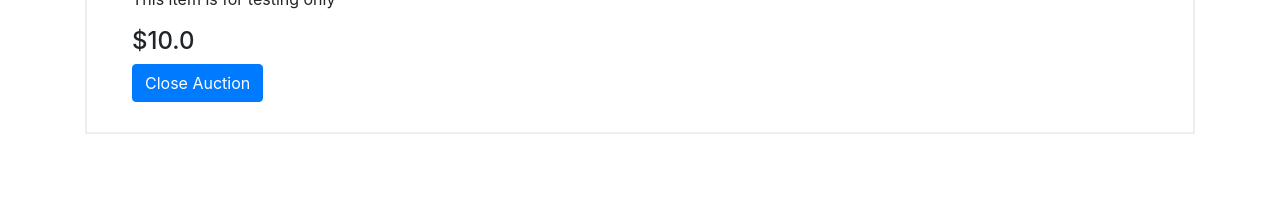
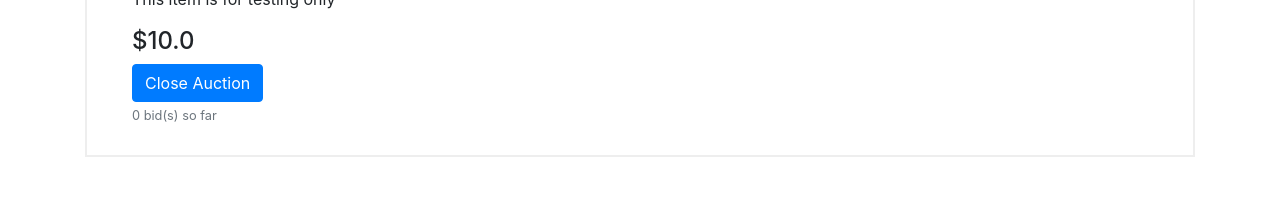
Before and after one commit to YahiaNagib/Auction-site, a Django app: page /listing/1 in a window 1280 px wide. Shown: the part 584-800 px from the top of the page. Run offline with Django 3.2, Linux system fonts and the light colour scheme; a user stored in the database is signed in; data comes from the database, SQL or seed files in the repository; both versions use the stored data as it was after the commit; some libraries are stand-ins or nearby versions.

Commit message:
implement add bid and closing auction and declaring winner

```diff
--- a/auctions/models.py
+++ b/auctions/models.py
@@ -20,9 +20,10 @@ class Listing(models.Model):
     current_bid = models.FloatField()
     date = models.DateTimeField(default=timezone.now)
     image_URL = models.URLField(blank=True, default="")
-    user = models.ForeignKey(User, on_delete=models.CASCADE)
+    user = models.ForeignKey(User, related_name="listings", on_delete=models.CASCADE)
     category = models.CharField(max_length=50)
     is_active = models.BooleanField(default=True)
+    winner = models.ForeignKey(User, related_name="win_listings", on_delete=models.CASCADE, blank=True, null=True)
 
     def __str__(self):
         return self.title
@@ -45,4 +46,4 @@ class Bid(models.Model):
     user = models.ForeignKey(User, on_delete=models.CASCADE)
 
     def __str__(self):
-        return f"Listing: {listing.title}, value:{self.bid}"
+        return f"Listing: {self.listing.title}, value:{self.bid}"
--- a/auctions/templates/auctions/listing-page.html
+++ b/auctions/templates/auctions/listing-page.html
@@ -10,6 +10,9 @@
                 <h3> {{ listing.title }} </h3>
             {% else %}
                 <h3> {{ listing.title }} (CLOSED) </h3>
+                {% if listing.winner == user %}
+                <h4> Congratulations! You won this auction </h4>
+                {% endif %}
             {% endif %}
             {% if user.username == listing.user.username %}
                 <p> Added by you </p>
@@ -27,12 +30,14 @@
             {% if listing.is_active %}
                 {% if user.username == listing.user.username %}
                     <a class="btn btn-primary" href="{% url 'close-bid' listing.id %}"> Close Auction </a>
+                    <small class="form-text text-muted">{{bids_number}} bid(s) so far</small>
                 {% else %}
-                    <form class="bid-form" action="#" method="POST">
+                    <form class="bid-form" action="{% url 'add-bid' %}" method="POST">
                         {% csrf_token %}
                         <div class="form-group">
-                            <small class="form-text text-muted">Number of bids so far</small>
-                            <input type="text" class="form-control bid-value mb-2">
+                            <small class="form-text text-muted">{{bids_number}} bid(s) so far</small>
+                            <input type="text" class="form-control bid-value mb-2" name="bid" required>
+                            <input type="text" value={{listing.id}} name="listing-id" hidden>
                             <input type="submit" class="btn btn-primary">
                             {% if is_watched %}
                                 <a class="btn btn-danger" href="{% url 'remove-watchlist' listing.id %}"> Remove from Watchlist </a>
@@ -55,10 +60,11 @@
                     </div>
                 {% endfor %}
             </div>
-            <form action="#" method="POST">
+            <form action="{% url 'add-comment' %}" method="POST">
                 {% csrf_token %}
                 <div class="form-group">
-                    <textarea type="text" class="form-control bid-value mb-2"></textarea>
+                    <textarea type="text" name="comment-content" class="form-control bid-value mb-2" required></textarea>
+                    <input type="text" name="listing-id" value={{listing.id}} hidden>
                     <input type="submit" value="Add comment" class="btn btn-primary">
                 </div>
             </form>
--- a/auctions/urls.py
+++ b/auctions/urls.py
@@ -12,5 +12,7 @@ urlpatterns = [
     path("addwatchlist/<int:id>", views.add_watchlist, name="add-watchlist"),
     path("remove/watchlist/<int:id>", views.remove_watchlist, name="remove-watchlist"),
     path("close/<int:id>", views.close_bid, name="close-bid"),
+    path("addcomment", views.add_comment, name="add-comment"),
+    path("addbid", views.add_bid, name="add-bid"),
 
 ]
--- a/auctions/views.py
+++ b/auctions/views.py
@@ -6,7 +6,7 @@ from django.contrib.auth.decorators import login_required
 from django.urls import reverse
 from .models import User, Listing, Category, Comment, Bid, Watchlist
 
-
+# main page
 def index(request):
     listings = Listing.objects.filter(is_active=True).order_by("-date").all()
     context = {
@@ -14,17 +14,21 @@ def index(request):
     }
     return render(request, "auctions/index.html", context)
 
-
+# single listing page
+@login_required
 def listing_page(request, id):
     listing = Listing.objects.filter(id=id).first()
+    listing_bids = Bid.objects.filter(listing=listing).count()
     user_watchlist = [item.listing for item in request.user.watchlist.all()]
     is_watched = listing in user_watchlist
     context = {
         "listing": listing,
-        "is_watched": is_watched
+        "is_watched": is_watched,
+        "bids_number": listing_bids
     }
     return render(request, "auctions/listing-page.html", context)
 
+# watchlist page
 @login_required
 def watchlist_page(request):
     watchlist_listings = Watchlist.objects.filter(user=request.user).all()
@@ -33,6 +37,7 @@ def watchlist_page(request):
     }
     return render(request, "auctions/watchlist.html", context)
 
+# add a listing to the wathchlist
 @login_required
 def add_watchlist(request, id):
     listing = Listing.objects.filter(id=id).first()
@@ -40,22 +45,51 @@ def add_watchlist(request, id):
     watchlist.save()
     return redirect("watchlist-page")
 
+# remove a listing from the wathchlist
 @login_required
 def remove_watchlist(request, id):
     watchlist_item = Watchlist.objects.filter(listing__id=id).first()
     watchlist_item.delete()
     return redirect("watchlist-page")
 
+# close a bid
 def close_bid(request, id):
     listing = Listing.objects.filter(id=id).first()
     listing.is_active = False
+    highest_bid = Bid.objects.filter(listing__id=id).order_by("-date")
+    if highest_bid.count() != 0:
+        listing.winner = highest_bid[0].user
     listing.save()
     return redirect("index")
 
 
+def add_bid(request):
+    if request.method == "POST":
+        id = request.POST["listing-id"]
+        listing = Listing.objects.filter(id=id).first()
+        listing_current_bid = listing.current_bid
+        bid_value = float(request.POST["bid"])
+
+        if bid_value > listing_current_bid:
+            listing.current_bid = bid_value
+            listing.save()
+            bid = Bid(bid=bid_value, listing=listing, user=request.user)
+            bid.save()
+            return redirect(f"/listing/{id}")
+
+# add comment
+def add_comment(request):
+    if request.method == "POST":
+        content = request.POST["comment-content"]
+        id = request.POST["listing-id"]
+        listing = Listing.objects.filter(id=id).first()
+        comment = Comment(content=content, listing=listing, user=request.user)
+        comment.save()
+        return redirect(f"/listing/{id}")
+
+
 def login_view(request):
     if request.method == "POST":
-
         # Attempt to sign user in
         username = request.POST["username"]
         password = request.POST["password"]
```
Also changed, not shown: db.sqlite3.
